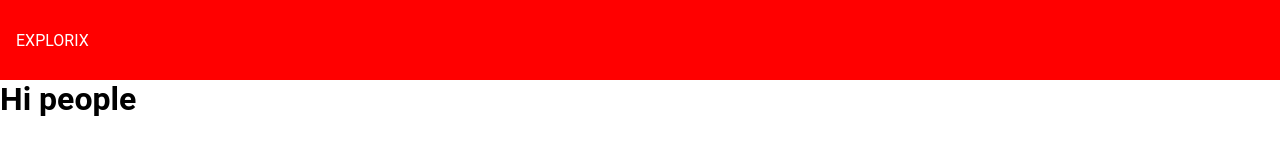
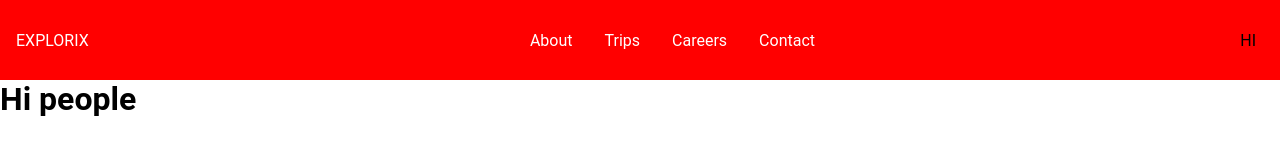
Before and after one commit to jpcodigo/gatsbyTravelSite, a Gatsby site: page / in a window 1280 px wide. Built offline with nearby package versions, Linux system fonts and the light colour scheme; Gatsby itself is replaced by a stand-in of ours.

Commit message:
header progress, created btn file

```diff
--- a/src/components/Header.tsx
+++ b/src/components/Header.tsx
@@ -3,12 +3,21 @@ import { FaBars } from "react-icons/fa"
 
 import { Link } from "gatsby"
 import styled from "styled-components"
+import { MenuData } from "../data/MenuData"
 
 const Header = () => {
   return (
     <Nav>
+      <Bars />
       <NavLink to="/">EXPLORIX</NavLink>
-      <Bars />
+      <NavMenu>
+        {MenuData.map((item, idx) => (
+          <NavLink to={item.link} key={idx}>
+            {item.title}
+          </NavLink>
+        ))}
+      </NavMenu>
+      <NavBtn>HI</NavBtn>
     </Nav>
   )
 }
@@ -25,6 +34,15 @@ const Nav = styled.nav`
   position: relative;
 `
 
+const NavMenu = styled.div`
+  display: flex;
+  align-items: center;
+
+  @media screen and (max-width: 768px) {
+    display: none;
+  }
+`
+
 const NavLink = styled(Link)`
   color: white;
   display: flex;
@@ -33,6 +51,16 @@ const NavLink = styled(Link)`
   padding: 0 1rem;
   height: 100%;
   cursor: pointer;
+`
+
+const NavBtn = styled.div`
+  display: flex;
+  align-items: center;
+  margin-right: 24px;
+
+  @media screen and (max-with: 768px) {
+    display: none;
+  }
 `
 
 const Bars = styled(FaBars)`
```
Also changed, not shown: src/components/Btn.tsx (added).
